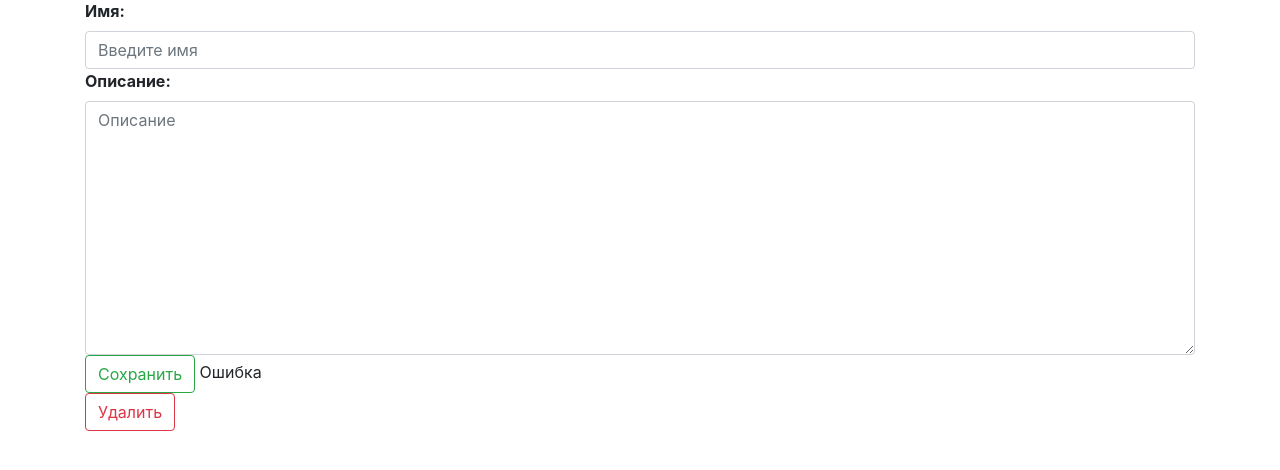
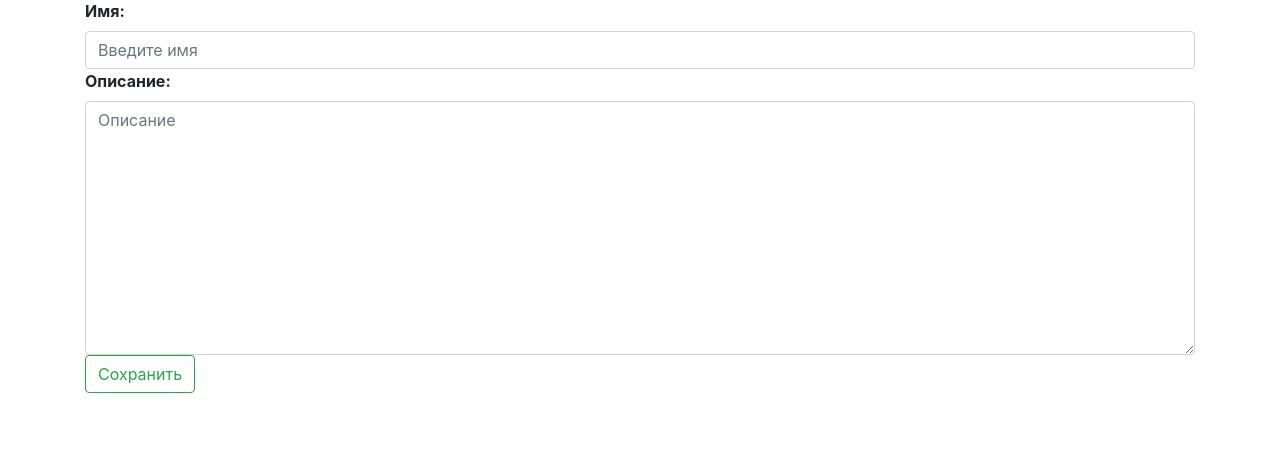
Before and after one commit to Blackbackofficial/Rest-API, a Django app: page /create in a window 1280 px wide. Shown: the part 134-604 px from the top of the page. Run offline with Django 3.2, Linux system fonts and the light colour scheme; some libraries are stand-ins or nearby versions.

Commit message:
Устранение кнопки и ненужного функционала при тестировании проекта

```diff
--- a/main/templates/main/create.html
+++ b/main/templates/main/create.html
@@ -17,5 +17,4 @@
         <button type="submit" class="btn btn-outline-success">Сохранить</button>
         <span>{{ error }}</span>
     </form>
-    <button method="delete" type="submit" class="btn btn-outline-danger">Удалить</button>
 {% endblock %}
--- a/main/templates/main/main.html
+++ b/main/templates/main/main.html
@@ -14,7 +14,6 @@
             <a class="p-2 text-dark" href="{% url 'main' %}">Главная</a>
             <a class="p-2 text-dark" href="{% url 'about' %}">О нас</a>
             <a class="p-2 text-dark" href="{% url 'create' %}">Создать пользователя</a>
-
         </nav>
   <a class="btn btn-outline-primary" href="#">Sign up</a>
 </div>
--- a/main/views.py
+++ b/main/views.py
@@ -31,10 +31,6 @@ def create(request):
         else:
             error = 'Ошибка'
 
-    if request.method == 'DELETE':
-        PersonForm.objects.filter(id=3).delete()
-    else:
-        error = 'Ошибка'
     form = PersonForm()
     context = {
         'form': form,
```
